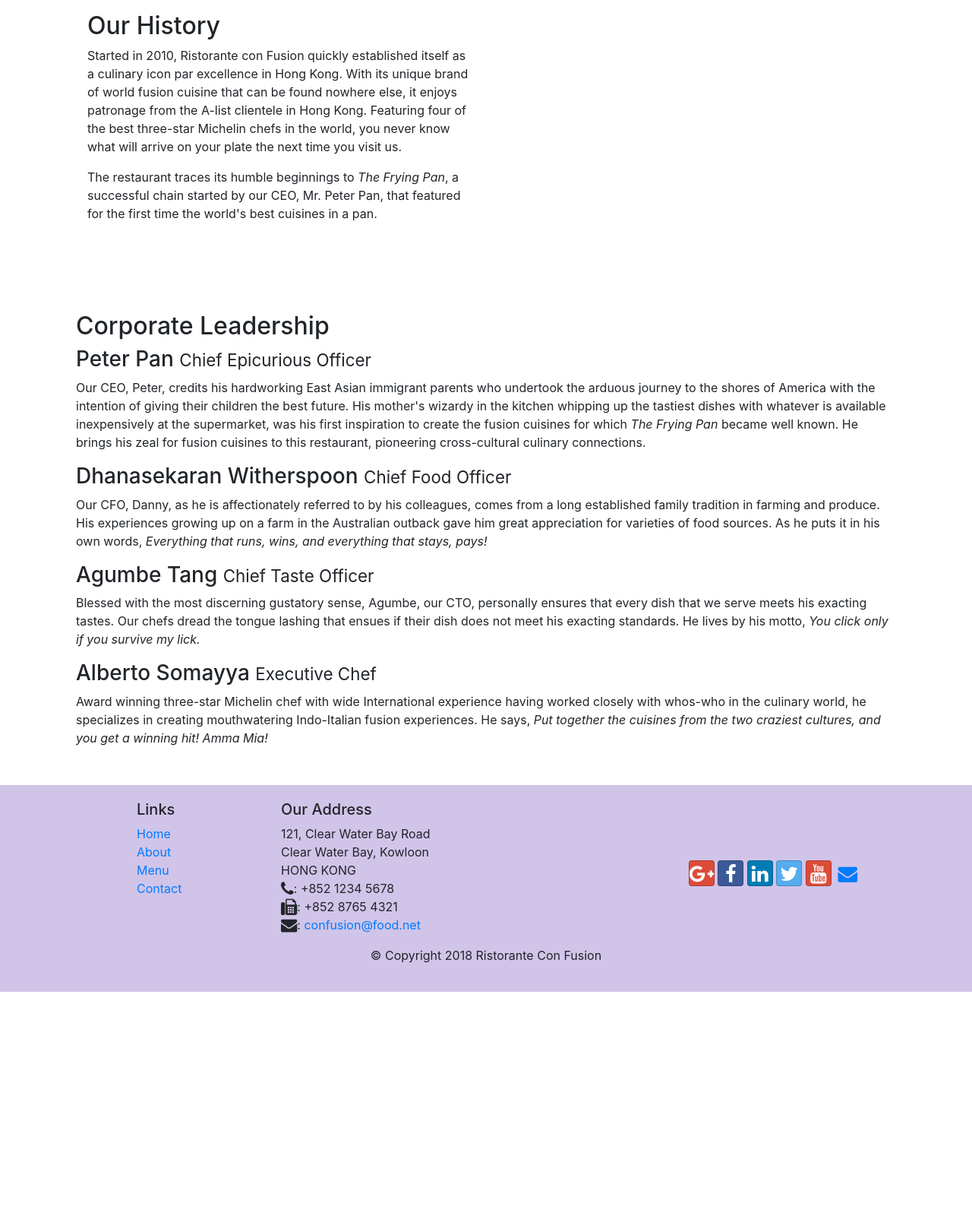
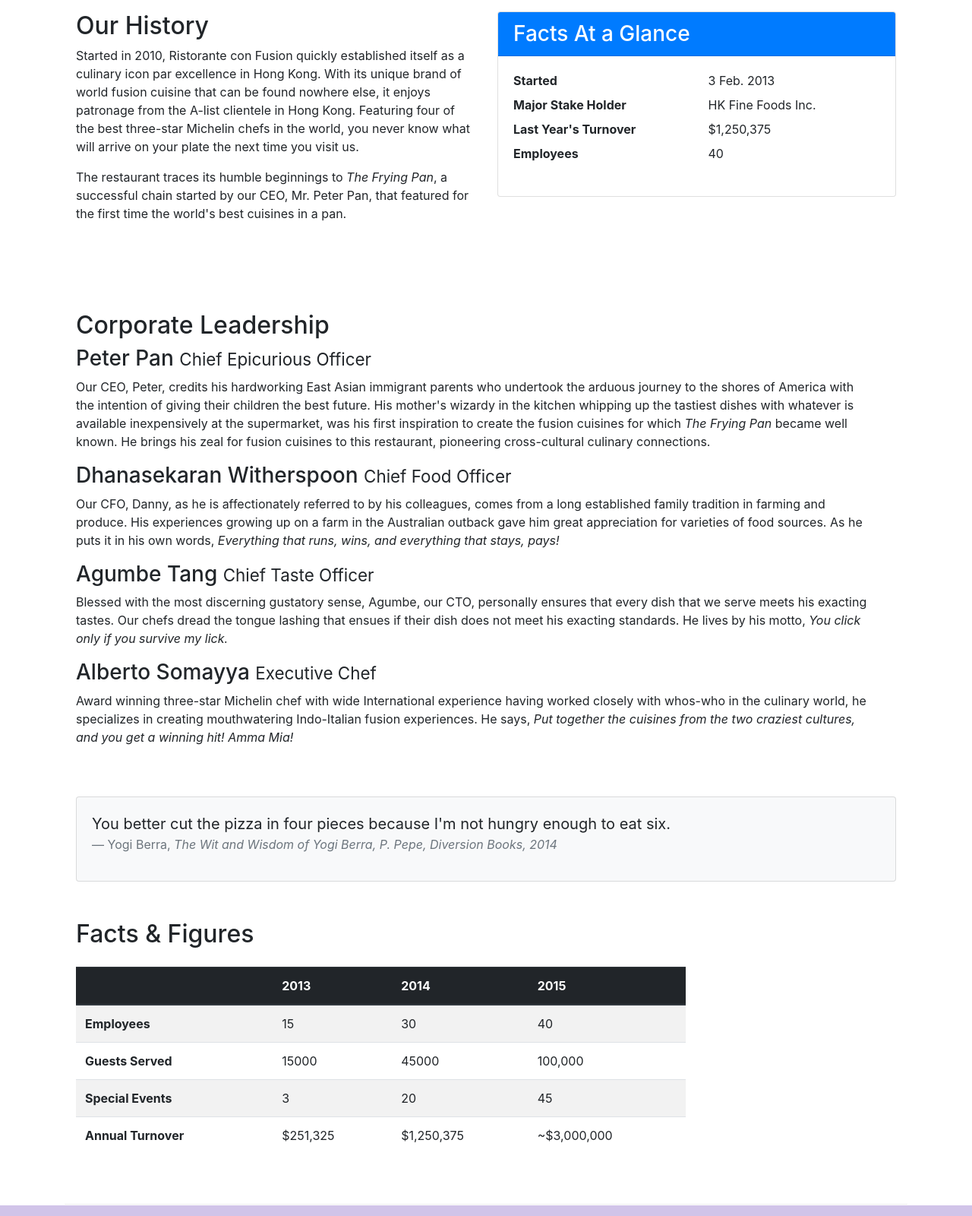
Before and after one commit to mallikarjun2000/Bootstrap-Confusion, a website: page aboutus.html in a window 1280 px wide. Shown: the part 460-2060 px from the top of the page at 76% size. Before the commit the page ends 1765 px from the top, so only its background shows below. Drawn offline with nearby package versions, Linux system fonts and the light colour scheme.

Commit message:
media and images added

```diff
--- a/aboutus.html
+++ b/aboutus.html
@@ -51,7 +51,8 @@
                     <h1>Ristorante con Fusion</h1>
                     <p>We take inspiration from the World's best cuisines, and create a unique fusion experience. Our lipsmacking creations will tickle your culinary senses!</p>
                 </div>
-                <div class="col-12 col-sm">
+                <div class="col-12 col-sm align-self-center">
+                    <img/>
                 </div>
             </div>
         </div>
@@ -68,20 +69,34 @@
                <hr>
             </div>
         </div>
-
         <div class="container history-block">
-            <div class="col-sm-6">
-                <h2>Our History</h2>
-                <p>Started in 2010, Ristorante con Fusion quickly established itself as a culinary icon par excellence in Hong Kong. With its unique brand of world fusion cuisine that can be found nowhere else, it enjoys patronage from the A-list clientele in Hong Kong.  Featuring four of the best three-star Michelin chefs in the world, you never know what will arrive on your plate the next time you visit us.</p>
-                <p>The restaurant traces its humble beginnings to <em>The Frying Pan</em>, a successful chain started by our CEO, Mr. Peter Pan, that featured for the first time the world's best cuisines in a pan.</p>
-            </div>
-            <div class="col-auto">
+            <div class="row">
+                <div class="col-sm-6">
+                    <h2>Our History</h2>
+                    <p>Started in 2010, Ristorante con Fusion quickly established itself as a culinary icon par excellence in Hong Kong. With its unique brand of world fusion cuisine that can be found nowhere else, it enjoys patronage from the A-list clientele in Hong Kong.  Featuring four of the best three-star Michelin chefs in the world, you never know what will arrive on your plate the next time you visit us.</p>
+                    <p>The restaurant traces its humble beginnings to <em>The Frying Pan</em>, a successful chain started by our CEO, Mr. Peter Pan, that featured for the first time the world's best cuisines in a pan.</p>
+                </div>
+                <div class="col-sm-6">
+                    <div class="card">
+                        <h3 class="card-header bg-primary text-white">Facts At a Glance</h3>
+                        <div class="card-body">
+                            <dl class="row">
+                                <dt class="col-6">Started</dt>
+                                <dd class="col-6">3 Feb. 2013</dd>
+                                <dt class="col-6">Major Stake Holder</dt>
+                                <dd class="col-6">HK Fine Foods Inc.</dd>
+                                <dt class="col-6">Last Year's Turnover</dt>
+                                <dd class="col-6">$1,250,375</dd>
+                                <dt class="col-6">Employees</dt>
+                                <dd class="col-6">40</dd>
+                            </dl>
+                        </div>
+                    </div>
+                </div>
             </div>
         </div>
-
-
-        <div class="container c-2">
-            <div>
+        <div class="row container c-2">
+            <div class="col-12">
                 <h2>Corporate Leadership</h2>
                 <h3>Peter Pan <small>Chief Epicurious Officer</small></h3>
                 <p class="d-none d-sm-block">Our CEO, Peter, credits his hardworking East Asian immigrant parents who undertook the arduous journey to the shores of America with the intention of giving their children the best future. His mother's wizardy in the kitchen whipping up the tastiest dishes with whatever is available inexpensively at the supermarket, was his first inspiration to create the fusion cuisines for which <em>The Frying Pan</em> became well known. He brings his zeal for fusion cuisines to this restaurant, pioneering cross-cultural culinary connections.</p>
@@ -93,7 +108,66 @@
                 <p class="d-none d-sm-block">Award winning three-star Michelin chef with wide International experience having worked closely with whos-who in the culinary world, he specializes in creating mouthwatering Indo-Italian fusion experiences. He says, <em>Put together the cuisines from the two craziest cultures, and you get a winning hit! Amma Mia!</em></p>
             </div>
        </div>
+       <div class="col-12">
+        <div class="card card-body bg-light">
+            <blockquote class="blockquote">
+                <p class="mb-0">You better cut the pizza in four pieces because
+                    I'm not hungry enough to eat six.</p>
+                <footer class="blockquote-footer">Yogi Berra,
+                    <cite title="Source Title">The Wit and Wisdom of Yogi Berra,
+                    P. Pepe, Diversion Books, 2014</cite>
+                </footer>
+            </blockquote>
+        </div>
+    </div>
+       <div class="row row-content">
+           <div class="col-12 col-md-9">
+               <h2> Facts &amp; Figures </h2>
+               <table class="table table-striped">
+                <div class="table-responsive">
+                    <table class="table table-striped">
+                        <thead class="thead-dark">
+                            <tr>
+                                <th>&nbsp;</th>
+                                <th>2013</th>
+                                <th>2014</th>
+                                <th>2015</th>
+                            </tr>
+                        </thead>
+                        <tbody>
+                            <tr>
+                                <th>Employees</th>
+                                <td>15</td>
+                                <td>30</td>
+                                <td>40</td>
+                            </tr>
+                            <tr>
+                                <th>Guests Served</th>
+                                <td>15000</td>
+                                <td>45000</td>
+                                <td>100,000</td>
+                            </tr>
+                            <tr>
+                                <th>Special Events</th>
+                                <td>3</td>
+                                <td>20</td>
+                                <td>45</td>
+                            </tr>
+                            <tr>
+                                <th>Annual Turnover</th>
+                                <td>$251,325</td>
+                                <td>$1,250,375</td>
+                                <td>~$3,000,000</td>
+                            </tr>
+                        </tbody>
+                    </table>
+                </div>
+               </table>
+           </div>
+           <div class="col-12 col-md-3">
 
+           </div>
+       </div>
     </div>
 
     <footer class="footer">
```
Also changed, not shown: index.html (+21 -5 lines), img/alberto.png (added), img/buffet.png (added), img/logo.png (added), img/uthappizza.png (added), 2 other files.
